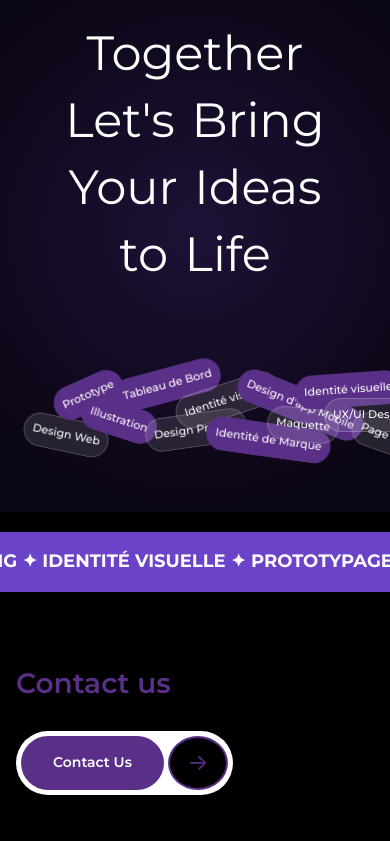
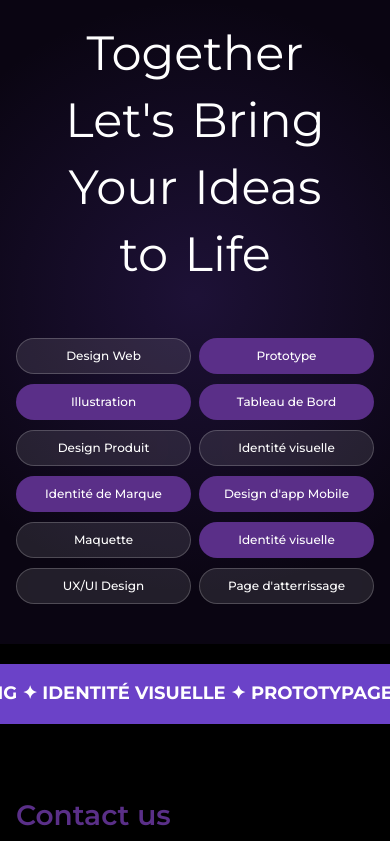
Before and after one commit to MOHAMEDALILAHMAR/BrandX, a React (Vite) app: page / in a window 390 px wide. Shown: the part 4676-5517 px from the top of the page. Built offline with nearby package versions, Linux system fonts and the light colour scheme; the HTML template or start-up script is replaced by a standard one.

Commit message:
Revert to 6-column grid layout for pills

```diff
--- a/src/pages/Home.module.css
+++ b/src/pages/Home.module.css
@@ -602,28 +602,34 @@
 }
 
 .ctaPillsLayer {
-  position: relative;
-  height: 260px;
+  display: grid;
+  grid-template-columns: repeat(6, 1fr);
+  gap: 12px 10px;
   width: 100%;
-  max-width: 1200px;
-  margin: 40px auto 0;
+  max-width: 1100px;
+  margin: 50px auto 0;
 }
 
-@media (max-width: 820px) {
+@media (max-width: 860px) {
   .ctaPillsLayer {
-    height: 160px;
-    margin-top: 24px;
+    grid-template-columns: repeat(3, 1fr);
+    gap: 10px 8px;
+  }
+}
+
+@media (max-width: 480px) {
+  .ctaPillsLayer {
+    grid-template-columns: repeat(2, 1fr);
   }
 }
 
 .skillPill {
-  position: absolute;
   display: inline-flex;
   align-items: center;
   justify-content: center;
-  height: 50px;
+  height: 48px;
   border-radius: 9999px;
-  font-size: 16px;
+  font-size: 15px;
   font-weight: 500;
   line-height: 1.2;
   font-family: var(--font-primary);
@@ -631,18 +637,19 @@
   backdrop-filter: blur(150px);
   user-select: none;
   opacity: 0;
+  transform: translateY(-30px);
   transition: opacity 0.7s var(--ease-out), transform 0.7s var(--ease-out);
   will-change: transform, opacity;
 }
 .pillDropIn {
   opacity: 1;
+  transform: translateY(0);
 }
 
-@media (max-width: 820px) {
+@media (max-width: 860px) {
   .skillPill {
-    height: 34px;
-    font-size: 11px;
-    padding: 0 8px !important;
+    height: 36px;
+    font-size: 12px;
   }
 }
 
--- a/src/pages/Home.tsx
+++ b/src/pages/Home.tsx
@@ -19,20 +19,20 @@ import classes from './Home.module.css';
 
 const FEATURE_ICONS = [IconStar, IconHeadphones, IconCheck, IconMedal];
 
-interface Skill { text: string; type: 'ghost' | 'filled'; rotate: number; pad: string; left: number; bottom: number }
+interface Skill { text: string; type: 'ghost' | 'filled'; rotate: number; pad: string }
 const SKILLS: Skill[] = [
-  { text: 'Design Web',             type: 'ghost',  rotate: 12,  pad: '12px 20px', left: 2,   bottom: 20  },
-  { text: 'Prototype',              type: 'filled', rotate: -24, pad: '12px 28px', left: 10,  bottom: 60  },
-  { text: 'Illustration',           type: 'filled', rotate: 18,  pad: '12px 28px', left: 18,  bottom: 35  },
-  { text: 'Tableau de Bord',        type: 'filled', rotate: -15, pad: '12px 20px', left: 27,  bottom: 70  },
-  { text: 'Design Produit',         type: 'ghost',  rotate: -8,  pad: '12px 20px', left: 36,  bottom: 25  },
-  { text: 'Identité visuelle',      type: 'ghost',  rotate: -18, pad: '12px 20px', left: 44,  bottom: 55  },
-  { text: 'Identité de Marque',     type: 'filled', rotate: 8,   pad: '12px 20px', left: 53,  bottom: 15  },
-  { text: "Design d'app Mobile",    type: 'filled', rotate: 22,  pad: '12px 16px', left: 61,  bottom: 50  },
-  { text: 'Maquette',               type: 'ghost',  rotate: 6,   pad: '12px 24px', left: 70,  bottom: 30  },
-  { text: 'Identité visuelle',      type: 'filled', rotate: -4,  pad: '12px 20px', left: 78,  bottom: 65  },
-  { text: 'UX/UI Design',           type: 'ghost',  rotate: 0,   pad: '12px 24px', left: 86,  bottom: 40  },
-  { text: "Page d'atterrissage",    type: 'ghost',  rotate: 20,  pad: '12px 20px', left: 93,  bottom: 10  },
+  { text: 'Design Web',             type: 'ghost',  rotate: 0,  pad: '12px 20px' },
+  { text: 'Prototype',              type: 'filled', rotate: 0, pad: '12px 28px' },
+  { text: 'Illustration',           type: 'filled', rotate: 0, pad: '12px 28px' },
+  { text: 'Tableau de Bord',        type: 'filled', rotate: 0, pad: '12px 20px' },
+  { text: 'Design Produit',         type: 'ghost',  rotate: 0,  pad: '12px 20px' },
+  { text: 'Identité visuelle',      type: 'ghost',  rotate: 0, pad: '12px 20px' },
+  { text: 'Identité de Marque',     type: 'filled', rotate: 0, pad: '12px 20px' },
+  { text: "Design d'app Mobile",    type: 'filled', rotate: 0, pad: '12px 16px' },
+  { text: 'Maquette',               type: 'ghost',  rotate: 0, pad: '12px 24px' },
+  { text: 'Identité visuelle',      type: 'filled', rotate: 0, pad: '12px 20px' },
+  { text: 'UX/UI Design',           type: 'ghost',  rotate: 0, pad: '12px 24px' },
+  { text: "Page d'atterrissage",    type: 'ghost',  rotate: 0, pad: '12px 20px' },
 ];
 
 export function Home() {
@@ -338,10 +338,7 @@ export function Home() {
               key={skill.text}
               className={`${classes.skillPill} ${skill.type === 'filled' ? classes.skillFilled : classes.skillGhost} ${ctaRef.inView ? classes.pillDropIn : ''}`}
               style={{
-                left: `${skill.left}%`,
-                bottom: `${skill.bottom}px`,
                 padding: skill.pad,
-                transform: `translateY(${ctaRef.inView ? '0' : '-30px'}) rotate(${skill.rotate}deg)`,
                 transitionDelay: `${0.08 + i * 0.06}s`,
               }}
             >
```
